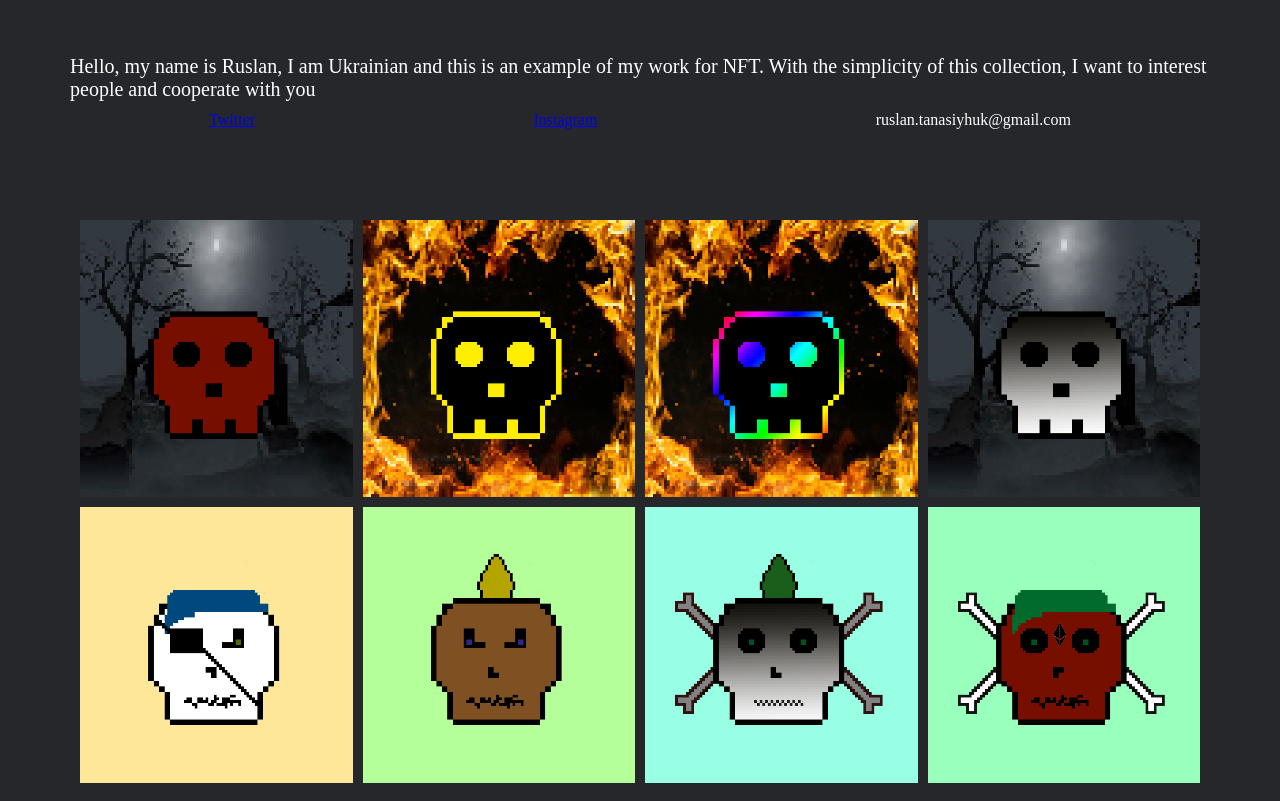
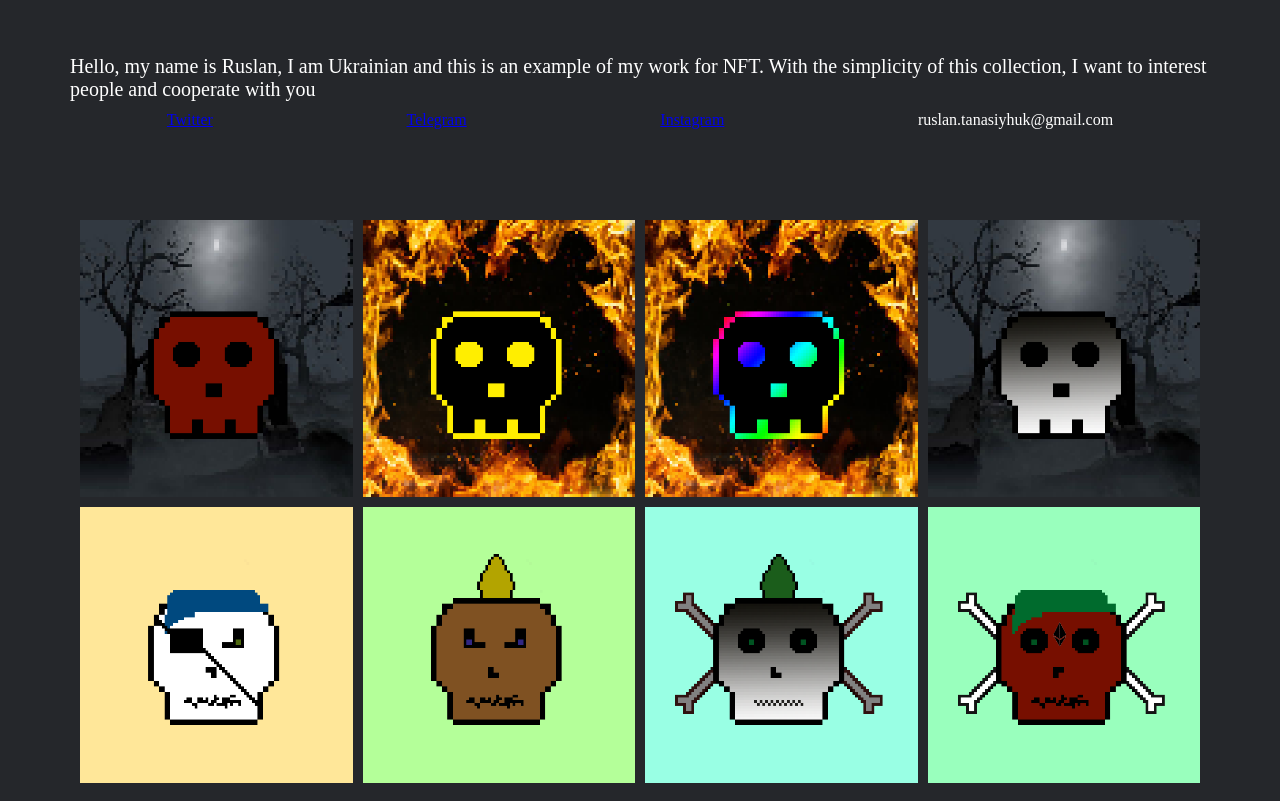
Before and after one commit to Relden/My-works, a plain HTML site: page index.html in a window 1280 px wide. Drawn offline with Linux system fonts and the light colour scheme.

Commit message:
Update index.html

```diff
--- a/index.html
+++ b/index.html
@@ -14,6 +14,7 @@
       </div>
       <div class="link">
         <a href="https://twitter.com/Relden_UA" target="_blank">Twitter</a>
+        <a href="https://t.me/Relden_UA" target="_blank">Telegram</a>
         <a href="https://www.instagram.com/marsik_101/" target="_blank">Instagram</a>
         <span>ruslan.tanasiyhuk@gmail.com</span>
       </div>
```
